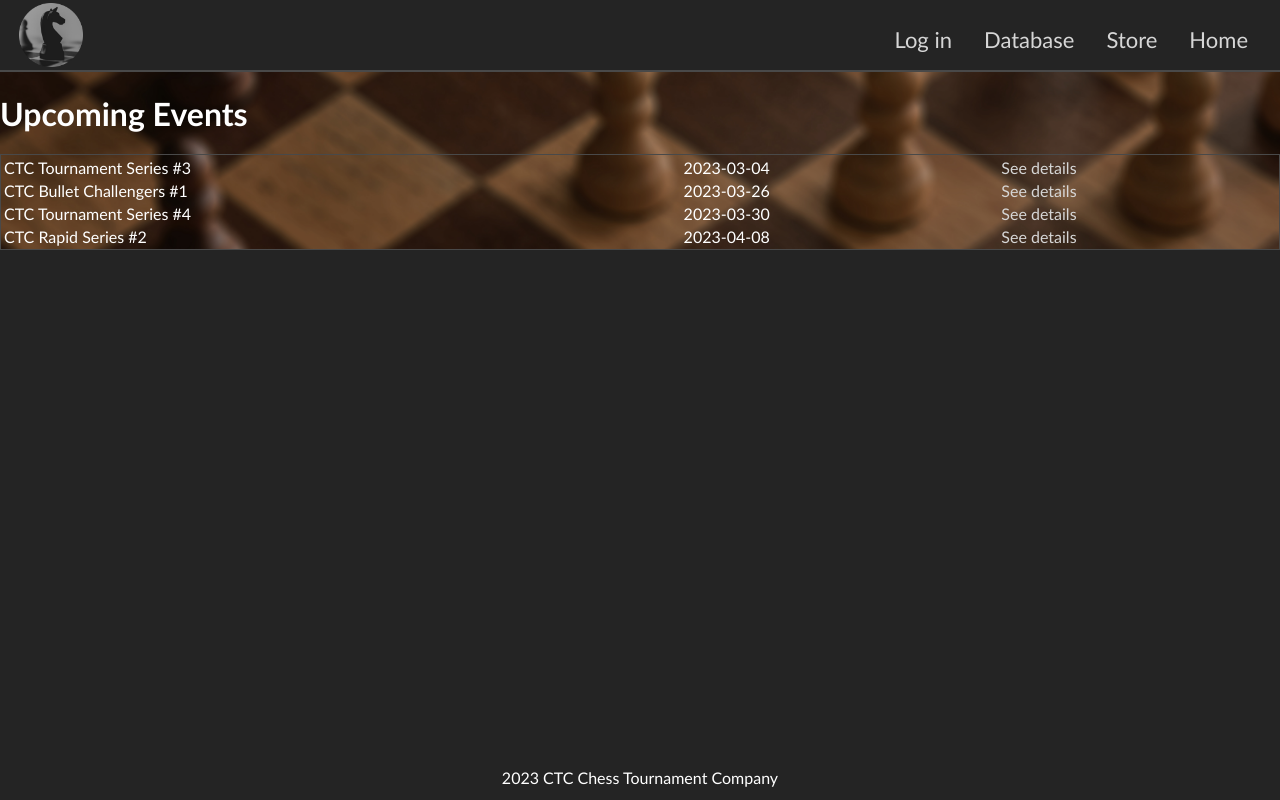
After one commit to MateSaary/Chess-Database, a Flask app: page /store in a window 1280 px wide. The commit adds this page. Run offline with Flask 2, Linux system fonts and the light colour scheme; data comes from the database, SQL or seed files in the repository; both versions use the stored data as it was after the commit.

Commit message:
changes to db and added store/database pages

```diff
--- a/app.py
+++ b/app.py
@@ -1,3 +1,9 @@
+'''
+
+
+
+'''
+
 from flask import Flask, render_template, session, redirect, url_for, g, request
 from database import get_db, close_db
 from flask_session import Session
@@ -14,7 +20,7 @@ Session(app)
 
 @app.before_request
 def logged_in_user():
-    g.user = session.get("user_id", None)
+    g.user = session.get("username", None)
 
 def login_required(view):
     @wraps(view)
@@ -51,11 +57,16 @@ def register():
 
 @app.route("/store")
 def store():
-    return render_template("store.html")
+    db = get_db()
+    tournaments = db.execute("""SELECT * FROM tournaments
+                                WHERE date >= date('now');""").fetchall()
+    return render_template("store.html", tournaments=tournaments)
 
 @app.route("/database")
 def database():
-    return render_template("database.html")
+    db = get_db()
+    tournaments = db.execute("""SELECT * FROM tournaments;""").fetchall()
+    return render_template("database.html", tournaments=tournaments)
 
 @app.route("/login", methods=["GET", "POST"])
 def login():
@@ -68,10 +79,13 @@ def login():
                                                WHERE username = ?;""", (username,)).fetchone()
         if possible_clashing_user is None:
             form.username.errors.append("Username is not registered!")
+        elif not check_password_hash(possible_clashing_user["password"], password):
+            form.password.errors.append("Password is incorrect!")
         else:
-            if check_password_hash(possible_clashing_user["password"], password):
-                session["username"] = possible_clashing_user["username"]
-                return redirect(url_for("index"))
-            else:
-                form.password.errors.append("Password is incorrect!")
+            session.clear()
+            session["username"] = username
+            next_page = request.args.get("next")
+            if not next_page:
+                next_page = url_for("index")
+            return redirect(next_page)
     return render_template("login.html", form=form)
--- a/static/styles.css
+++ b/static/styles.css
@@ -1,16 +1,25 @@
+/*
+    Base Styling
+*/
+
+:root {
+    --main-background-color: #242424;
+    --secondary-color: #353535;
+    --tertiary-color: #494949;
+}
+
 html {
     scroll-behavior: smooth;
-    background-color: #242424;
+    background-color: var(--main-background-color);
 }
 
 @viewport {
     width: device-width;
 }
 
-
 ::-webkit-scrollbar {width: 10px;}
-::-webkit-scrollbar-track {background: #353535;}
-::-webkit-scrollbar-thumb {background: #494949;}
+::-webkit-scrollbar-track {background: var(--secondary-color);}
+::-webkit-scrollbar-thumb {background: var(--tertiary-color);}
 
 body {
     margin: 0%;
@@ -54,9 +63,9 @@ nav {
     grid-template-columns: 1fr 1fr;
     grid-template-areas: "left right";
     position: relative;
-    background-color: #242424;
+    background-color: var(--main-background-color);
     overflow: hidden;
-    border-bottom: 2px solid #494949;
+    border-bottom: 2px solid var(--tertiary-color);
 }
 
 .leftnav {
@@ -76,7 +85,7 @@ nav {
 }
 
 main {
-    background-color: #494949;
+    background-color: var(--tertiary-color);
     background-image: url('background.jpg');
     background-size: cover;
     background-attachment: fixed;
@@ -98,7 +107,7 @@ footer {
     grid-area: footer;
     text-align: center;
     color: #ffffff;
-    background-color: #242424;
+    background-color: var(--main-background-color);
     position: fixed;
     left: 0;
     bottom: 0;
@@ -179,7 +188,7 @@ li > :nth-child(2) {
     font-style: italic;
 }
 
-a {
+li > a {
     font-size: 22px;
 }
 
@@ -249,3 +266,12 @@ h1.login {
     margin-top: 10%;
     font-size: 35px;
 }
+
+#login-register-link {
+    padding-bottom: 5%;
+}
+
+table {
+    border: 1px solid var(--tertiary-color);
+    width: 100%;
+}
--- a/templates/base.html
+++ b/templates/base.html
@@ -19,7 +19,7 @@
                 <li class="rightnav"><a href="{{ url_for('index') }}">Home</a></li>
                 <li class="rightnav"><a href="{{ url_for('store') }}">Store</a></li>
                 <li class="rightnav"><a href="{{ url_for('database') }}">Database</a></li>
-                <li class="rightnav"><a href="{{ url_for('register') }}">Register</a></li>
+                <li class="rightnav"><a href="{{ url_for('login') }}">Log in</a></li>
             </ul>
         </nav>
     </header>
--- a/templates/login.html
+++ b/templates/login.html
@@ -24,5 +24,6 @@
         {{ form.submit() }}
     </form>
 </section>
+<a href="{{ url_for('register') }}" class="login-register-link" id="login-register-link">New user? Click here to register.</a>
 
 {% endblock %}
--- /dev/null
+++ b/templates/store.html
@@ -0,0 +1,15 @@
+{% extends "base.html" %}
+
+{% block main_content %}
+
+<h1>Upcoming Events</h1>
+<table>
+    {% for tournament in tournaments %}
+        <tr>
+            <td>{{ tournament["name"] }}</td>
+            <td>{{ tournament["date"] }}</td>
+            <td><a href="">See details</a></td>
+        </tr>
+    {% endfor %}
+
+{% endblock %}
```
Also changed, not shown: other parts of static/styles.css (+22 -14 lines), schema.sql (+28 -4 lines), templates/database.html (added, +15 -0 lines), templates/register.html (+10 -9 lines), app.db, 1 other file.
